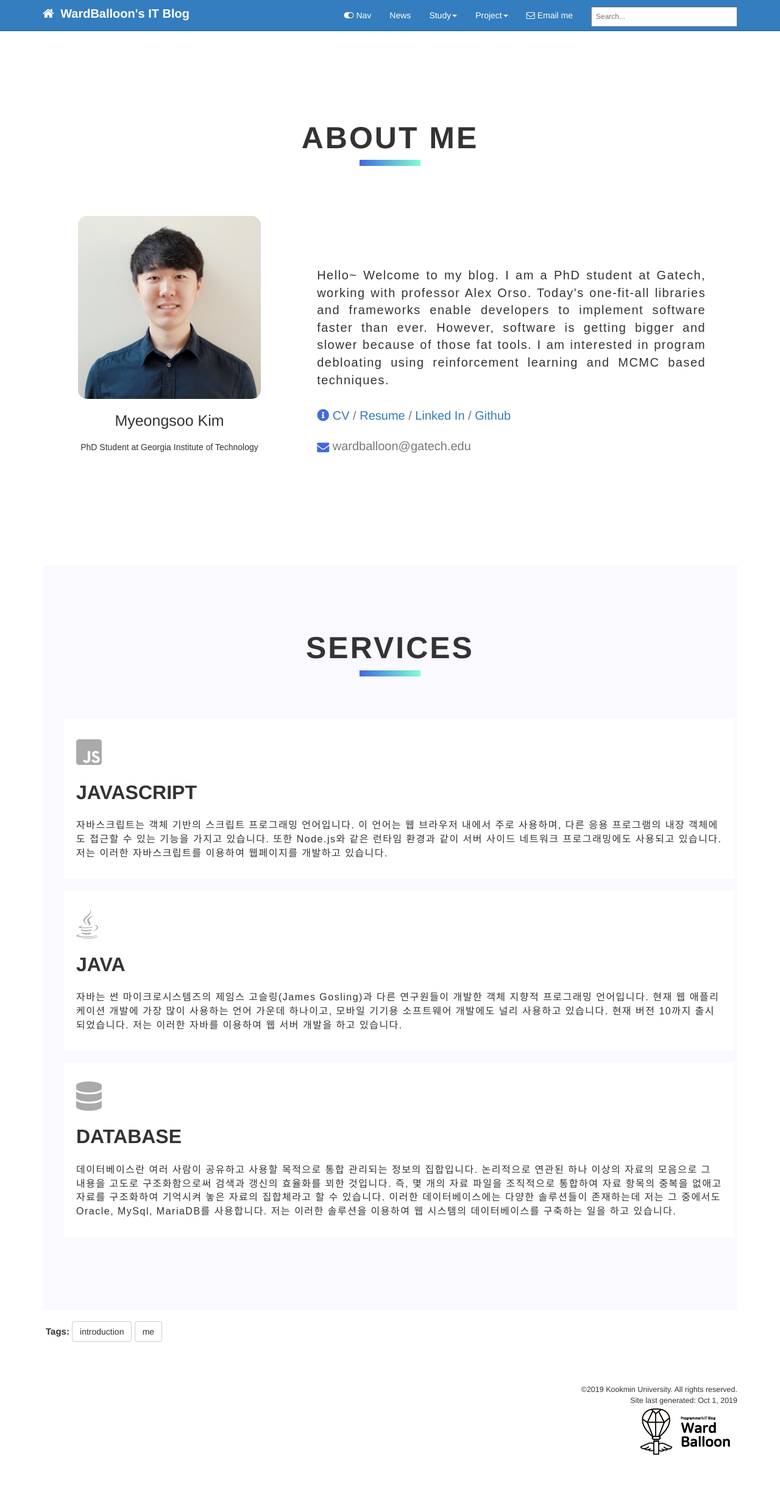
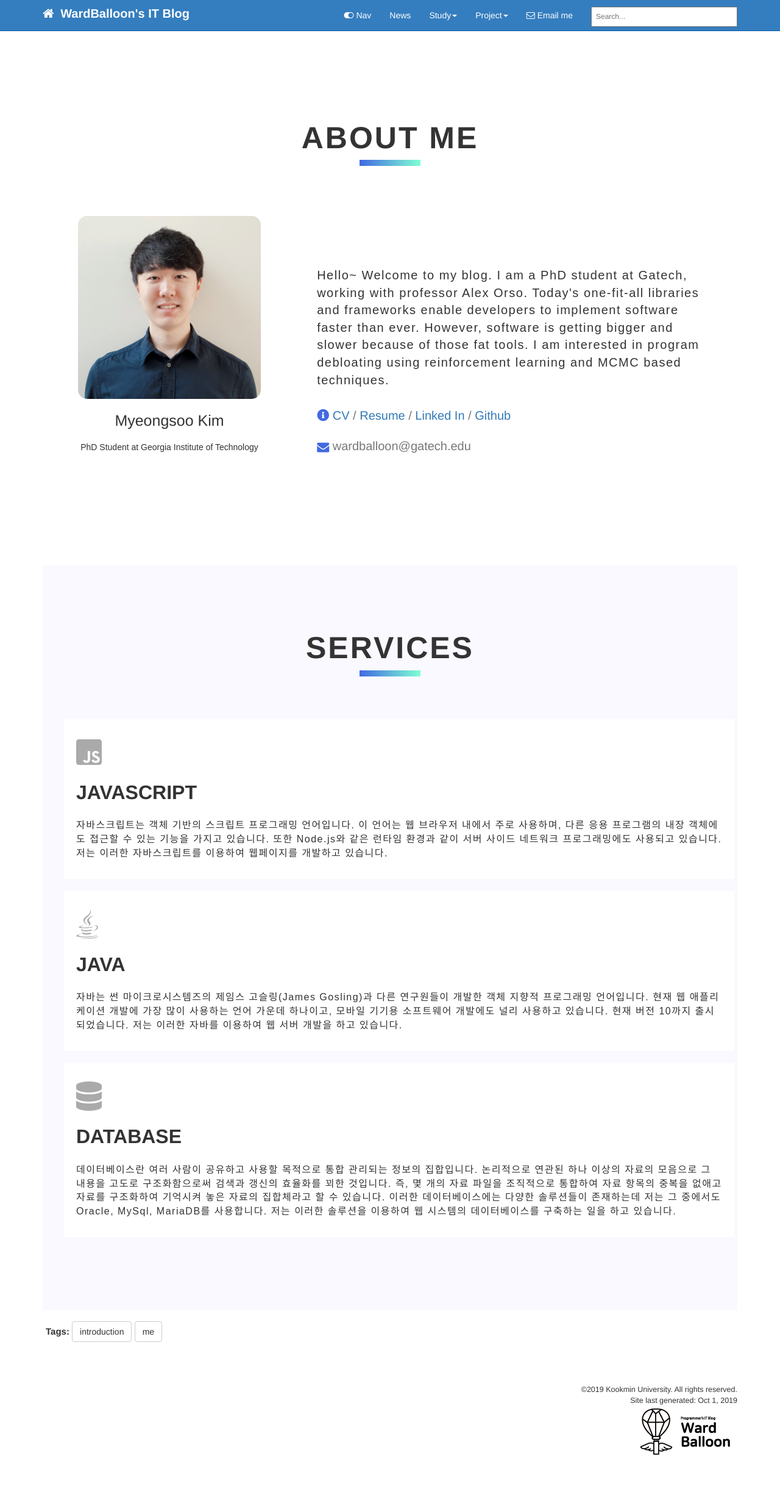
Before and after one commit to codingsoo/codingsoo.github.io1, a Jekyll site: the page built from index.html, in a window 1280 px wide. Shown: the whole page at 61% size. Built offline with Jekyll 4.4.1, drawn with Linux system fonts in a browser that asks for light colours; nearby versions of some CDN libraries; comment, search, counter and statistics services are not loaded.

Commit message:
Change index css directory

```diff
--- a/index.html
+++ b/index.html
@@ -18,7 +18,7 @@
     <!-- icon - https://fontawesome.com/icons?d=gallery -->
 
 	<!-- user style -->
-	<link rel="stylesheet" href="portfolio.css">
+	<link rel="stylesheet" href="css/index.css">
     <link rel="stylesheet" href="https://use.fontawesome.com/releases/v5.8.1/css/all.css" integrity="sha384-50oBUHEmvpQ+1lW4y57PTFmhCaXp0ML5d60M1M7uH2+nqUivzIebhndOJK28anvf" crossorigin="anonymous">
     <link href="https://cdnjs.cloudflare.com/ajax/libs/font-awesome/4.1.0/css/font-awesome.min.css" rel="stylesheet" type='text/css'>
 	<link href='https://fonts.googleapis.com/css?family=PT+Sans:700' rel='stylesheet' type='text/css'>
@@ -36,7 +36,7 @@
 				<div class="description">PhD Student at Georgia Institute of Technology</div>
 			</div>
 			<div class="text">
-				<div class="intro" style="text-align: justify">
+				<div class="intro">
 					Hello~ Welcome to my blog. I am a PhD student at Gatech, working with professor Alex Orso. Today's one-fit-all libraries and frameworks enable developers to implement software faster than ever. However, software is getting bigger and slower because of those fat tools. I am interested in program debloating using reinforcement learning and MCMC based techniques.
 				</div>
 				<ul style="list-style-type: none;">
```
Also changed, not shown: css/index.css (renamed from portfolio.css).
